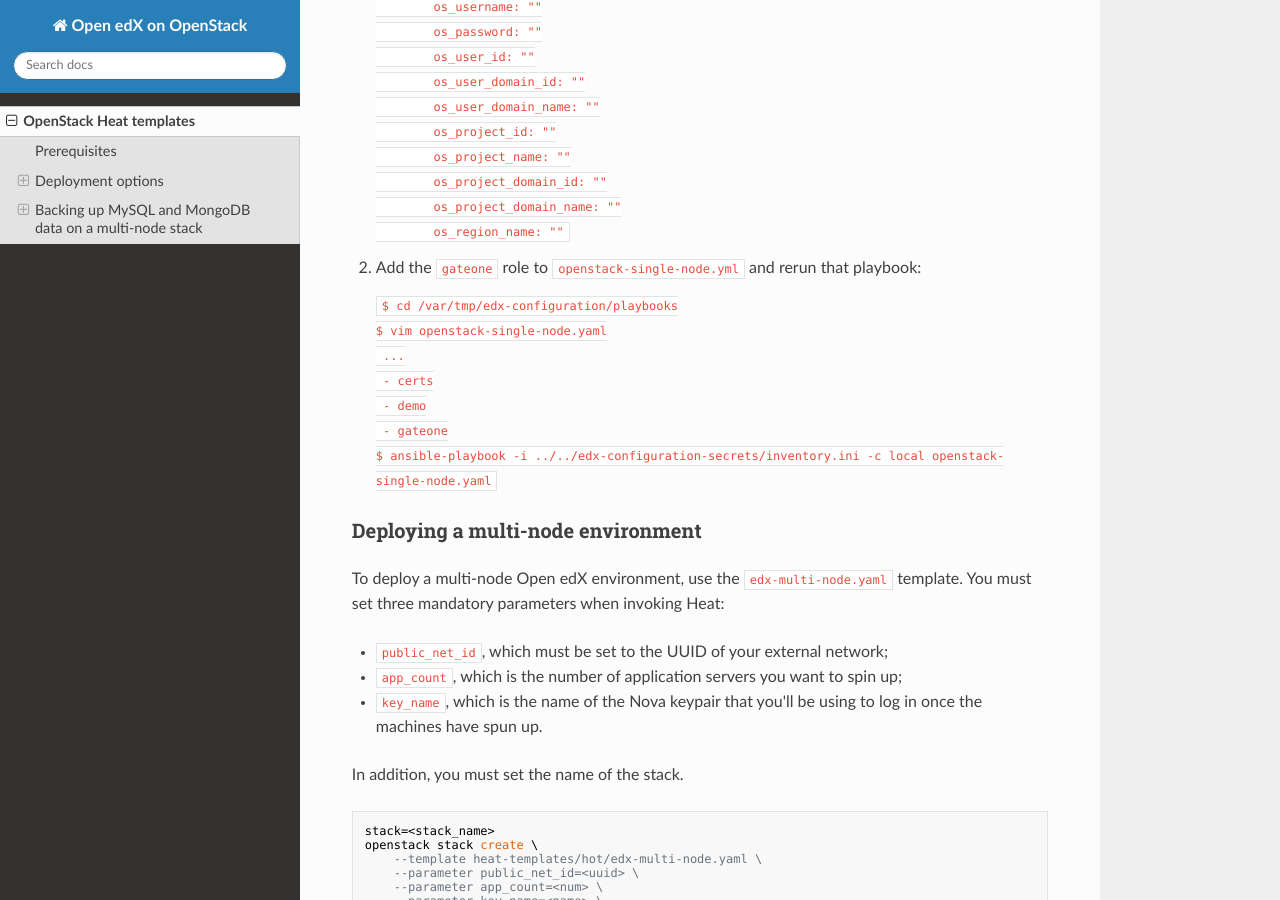
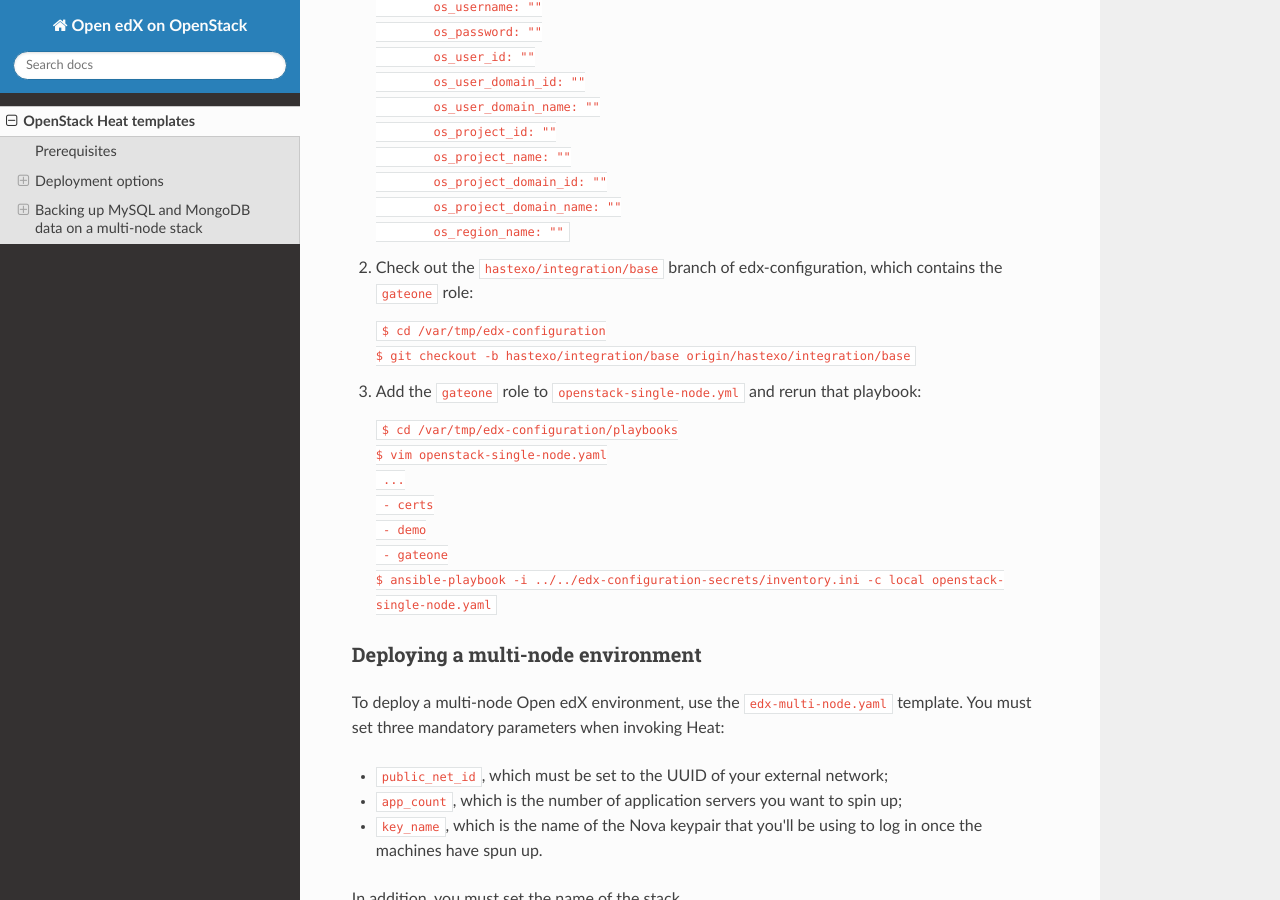
Before and after one commit to arbrandes/openedx-on-openstack, an MkDocs documentation site: the page built from docs/index.md, in a window 1280 px wide and 900 px high, scrolled down 2987 px. Built offline with MkDocs 1.6.1, drawn with Linux system fonts in a browser that asks for light colours; nearby versions of some CDN libraries.

Commit message:
Mention gateone role from hastexo fork of edx-configuration
The hastexo XBlock requires the deployment of an additional Ansible
role, which is defined in the hastexo/integration/base branch of
hastexo's edx-configuration fork. Explictly mention that fork.

````diff
--- a/docs/index.md
+++ b/docs/index.md
@@ -160,7 +160,15 @@ node, go back to your installed node and:
             os_region_name: ""
     ```
 
-2. Add the `gateone` role to `openstack-single-node.yml` and rerun that
+2. Check out the `hastexo/integration/base` branch of edx-configuration, which
+   contains the `gateone` role:
+
+    ```
+    $ cd /var/tmp/edx-configuration
+    $ git checkout -b hastexo/integration/base origin/hastexo/integration/base
+    ```
+
+3. Add the `gateone` role to `openstack-single-node.yml` and rerun that
    playbook:
 
     ```
````
